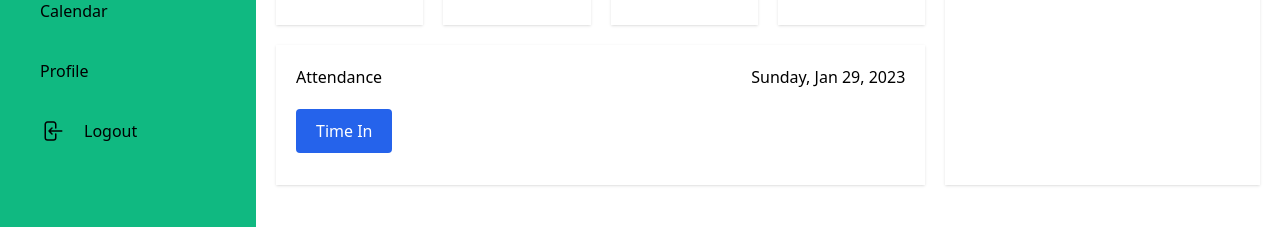
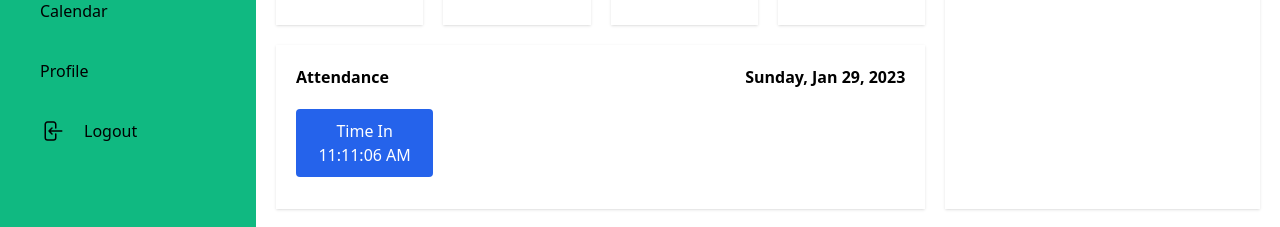
Before and after one commit to PrgDominique/Sweldo-App-Frontend, a React (Create React App) app: page /dashboard in a window 1280 px wide. Shown: the part 235-462 px from the top of the page. Built offline with nearby package versions, Linux system fonts and the light colour scheme; no server answers; sample sign-in values are in the browser's storage.

Commit message:
added button with time dashboard

```diff
--- a/src/components/portal/user/dashboard/TimeCard.jsx
+++ b/src/components/portal/user/dashboard/TimeCard.jsx
@@ -102,7 +102,7 @@ const TimeCard = ({ isClockIn}) => {
             <>
               <div className=' mb-3'>
                 <SubmitButton
-                  name='Time In'
+                  name={`Time In ${time}`}
                   onClick={handleTimeIn}
                   loading={loading}
                 />
--- a/src/pages/portal/user/dashboard.jsx
+++ b/src/pages/portal/user/dashboard.jsx
@@ -67,10 +67,10 @@ const Dashboard = () => {
             <div className='md:col-span-2 lg:col-span-4 bg-white shadow p-5'>
               <div className="grid md:grid-cols-4 grid-cols-1 gap-5">
 
-              <div className='md:col-span-2 '>
+              <div className='md:col-span-2 max-md:mb-5 max-md:flex max-md:justify-center font-bold'>
                 <h1>Attendance</h1>
               </div>
-              <div className='md:col-span-2 md:flex justify-end'>
+              <div className='md:col-span-2 flex justify-end max-md:mb-5  max-md:justify-center font-bold'>
               {date}
 
               </div>
```
